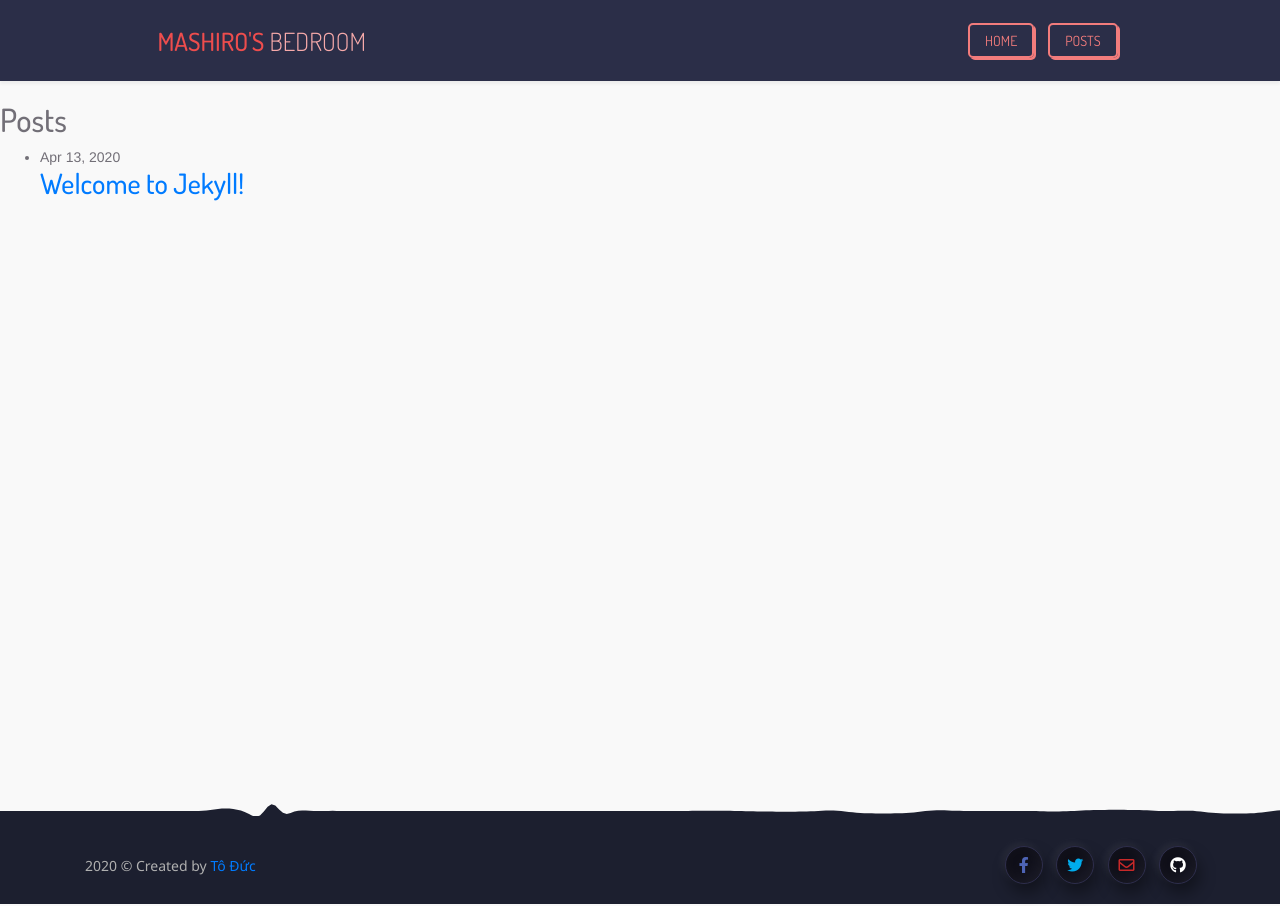
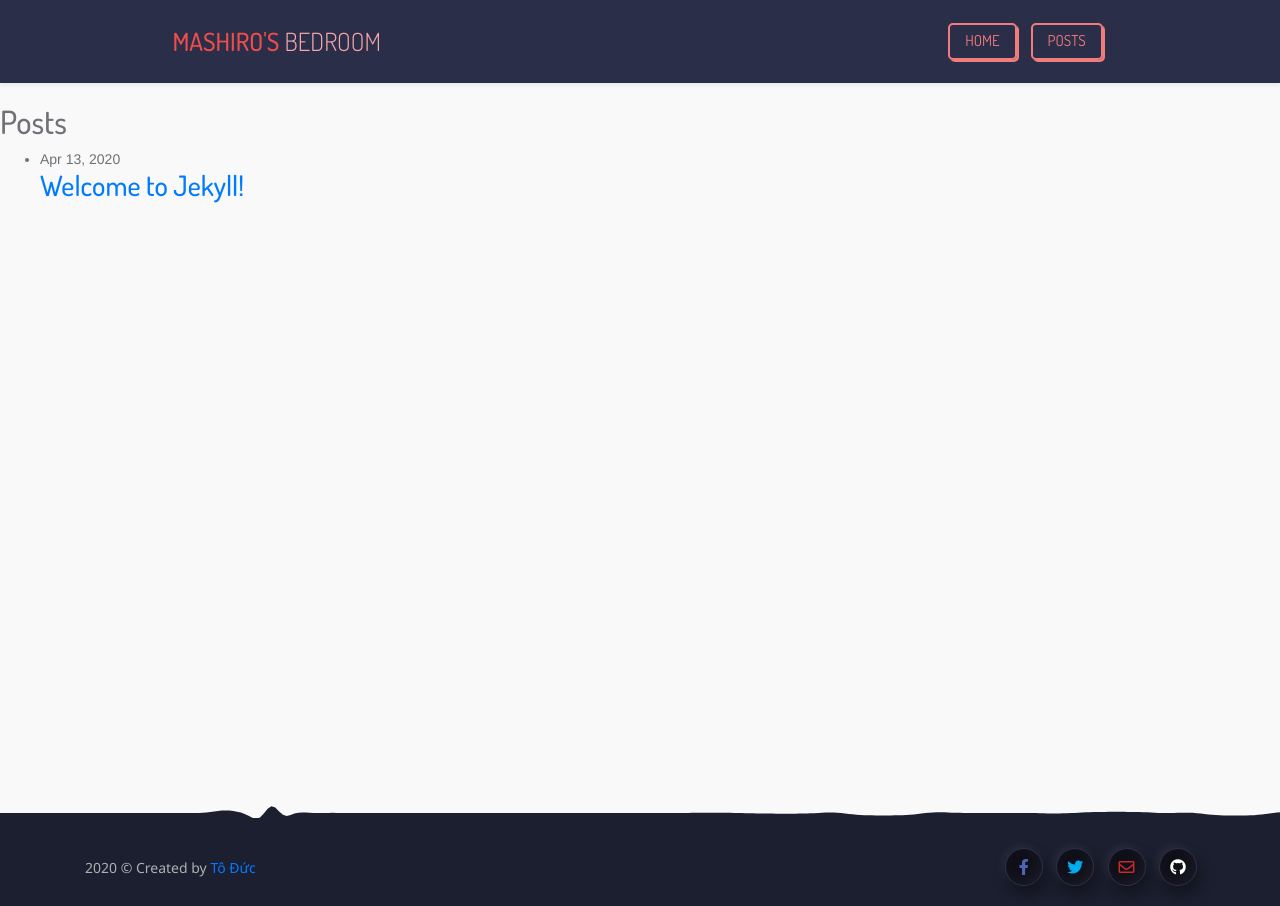
Before and after one commit to 20toduc01/20toduc01.github.io, a Jekyll site: the page built from index.html, in a window 1280 px wide. Built offline with Jekyll 4.4.1, drawn with Linux system fonts in a browser that asks for light colours; nearby versions of some CDN libraries.

Commit message:
Header margin fix

```diff
--- a/_includes/header.html
+++ b/_includes/header.html
@@ -1,5 +1,6 @@
 <header>
 	<div class="navbar">
+		<div class="container">
 			<h1 class="logo">
 				MASHIRO'S <span>BEDROOM</span>
 			</h1>
@@ -8,5 +9,6 @@
 				<a class="btn" href="https://www.youtube.com/watch?v=dQw4w9WgXcQ">Posts</a>
 			</section>
 		</div>
+	</div>
 </header>
 <!-- Tribute to Bruno Rodrigues: https://www.twitter.com/_brunoweb -->
--- a/assets/css/header.css
+++ b/assets/css/header.css
@@ -53,7 +53,7 @@ header .logo>span {
 
 header .social .btn {
     font-family: "Dosis";
-    font-size: 14px;
+    font-size: 15px;
     margin: 10px 5px;
 }
 
```
Lines whose indentation alone changed are shown as unchanged.
